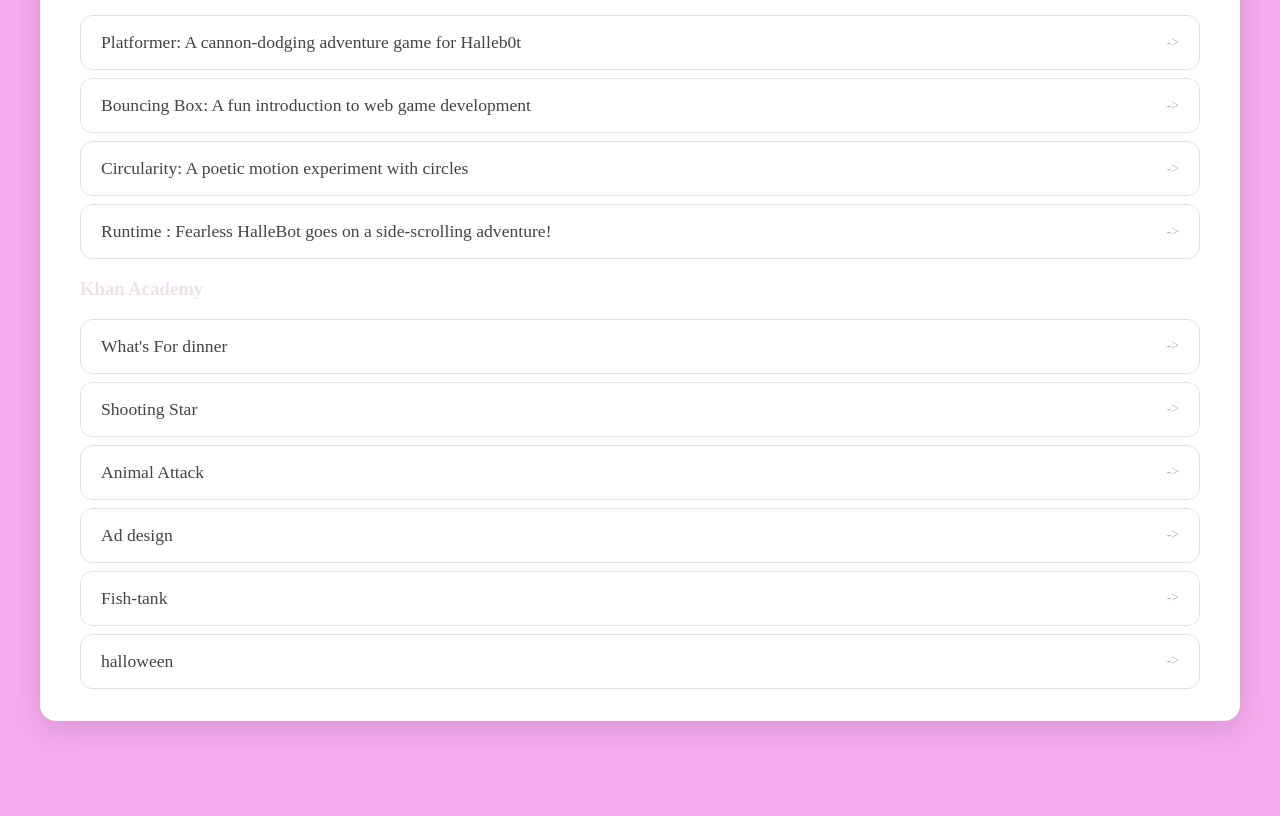
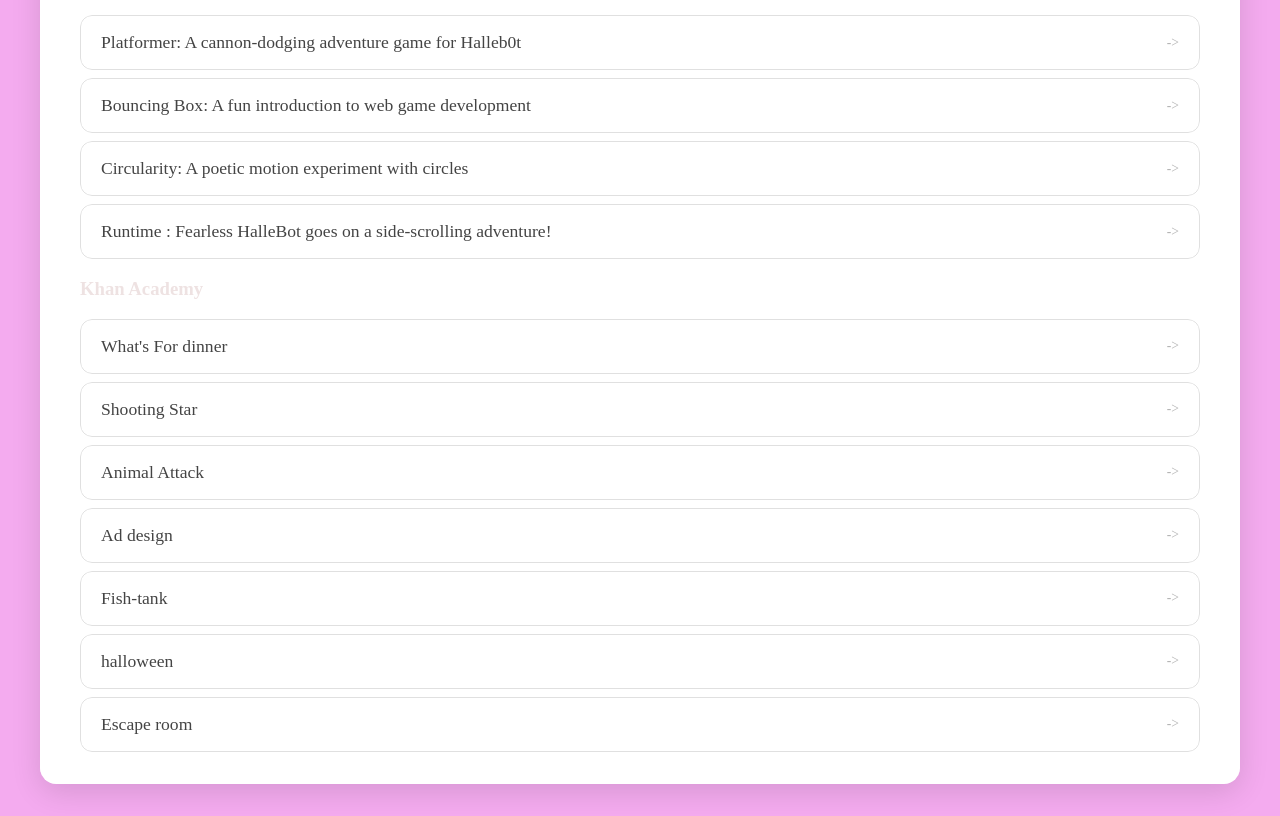
Before and after one commit to micheljouenkou/micheljouenkou.github.io, a plain HTML site: page portfolio.html in a window 1280 px wide. Shown: the part 245-1061 px from the top of the page. Before the commit the page ends 998 px from the top, so only its background shows below. Drawn offline with Linux system fonts and the light colour scheme.

```diff
--- a/portfolio.html
+++ b/portfolio.html
@@ -57,6 +57,9 @@
                 <li>
                 <a href="https://www.khanacademy.org/computer-programming/michel-halloween/6402122896490496" target ="_blank"> halloween</a>
                 </li>
+                  <li>
+                <a href="https://www.khanacademy.org/computer-programming/escape-room_jouenkou_egorkin_jackson_rodriguez_williams/5881743455141888" target ="_blank"> Escape room</a>
+                </li>
               </ul>
               </div>
           </div>
```
